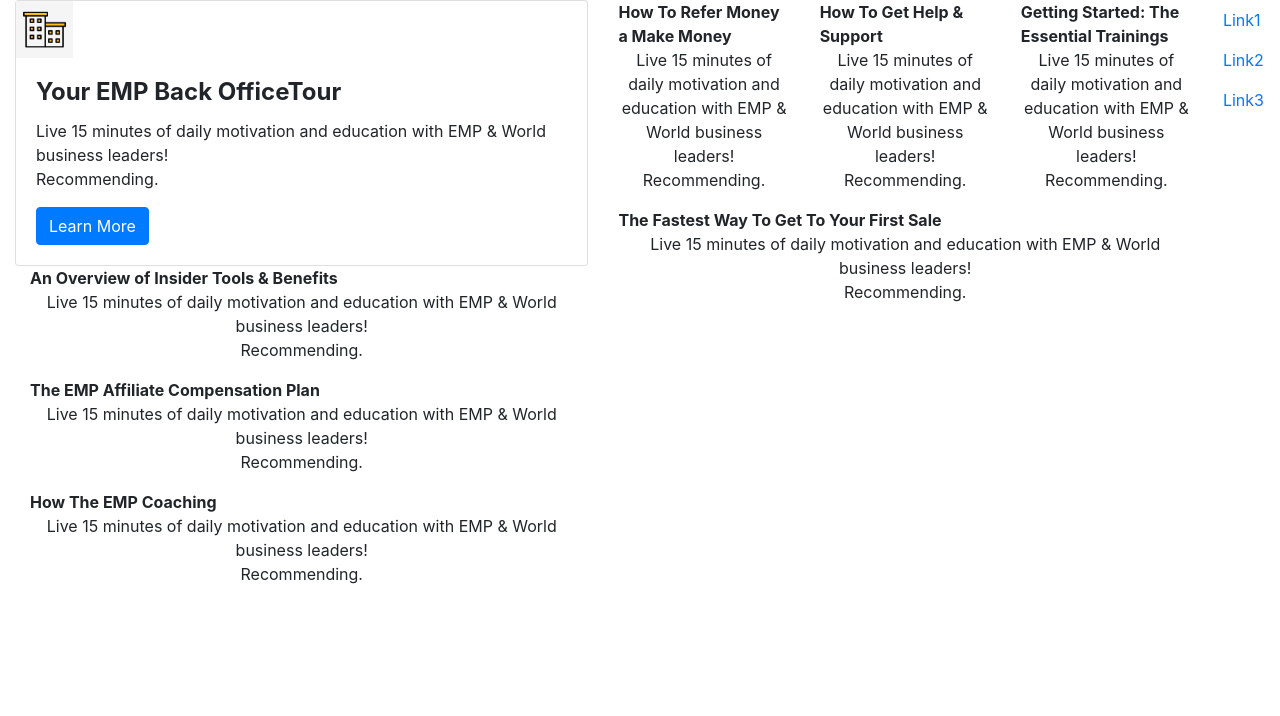
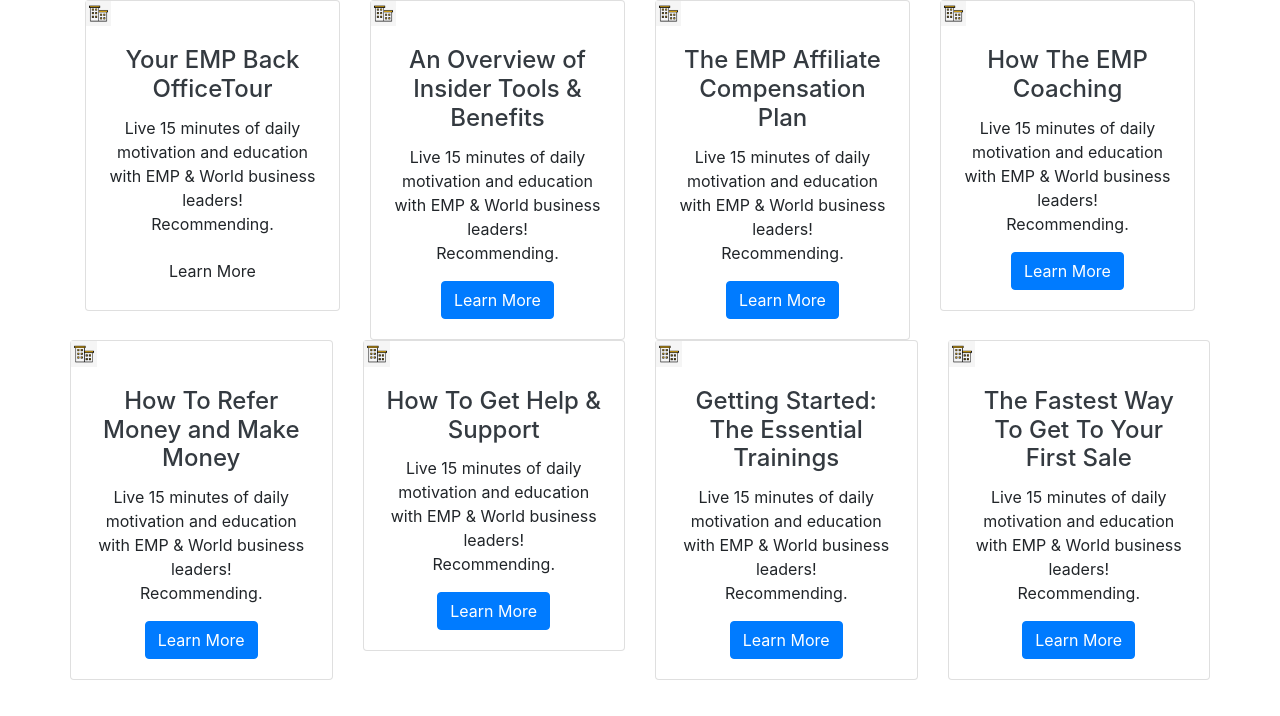
Before and after one commit to glezzz/CSS-Frameworks, a plain HTML site: page index.html in a window 1280 px wide. Drawn offline with nearby package versions, Linux system fonts and the light colour scheme.

Commit message:
fixed-rows

```diff
--- a/index.html
+++ b/index.html
@@ -10,60 +10,109 @@
 
     <title>Hello, world!</title>
 </head>
+<body>
 
-<div class="d-flex justify-content-around">
 <div class="container">
+
+    <div class="row text-center">
+        <div class="col">
+
+            <div class="card">
+                <img class="card-omg-top" src="building.jpg" width="10%" alt="building">
+                <div class="card-body">
+                    <h4 class="card-title text-dark">Your EMP Back OfficeTour</h4>
+                    <p class="card-text text-center">Live 15 minutes of daily motivation and education with EMP & World business leaders!<br> Recommending.
+                        </p>
+                    <button type="button" class="btn" data-toggle="tooltip" data-placement="bottom" title="toolttip on bottom">Learn More
+                    </button>
+                </div>
+            </div>
+        </div>
+
+        <div class="col">
+            <div class="card">
+                <img class="card-omg-top" src="building.jpg" width="10%" alt="building">
+                <div class="card-body">
+                    <h4 class="card-title text-dark text-center">An Overview of Insider Tools & Benefits</h4>
+                    <p class="card-text text-center">Live 15 minutes of daily motivation and education with EMP & World business leaders!<br> Recommending.
+                        </p>
+                    <a href="#!" class="btn btn-primary">Learn More</a>
+                </div>
+            </div>
+        </div>
+
+    <div class="col">
+        <div class="card">
+            <img class="card-omg-top" src="building.jpg" width="10%" alt="building">
+            <div class="card-body">
+                <h4 class="card-title text-center text-dark">The EMP Affiliate Compensation Plan</h4>
+                <p class="card-text text-center">Live 15 minutes of daily motivation and education with EMP & World business leaders!<br> Recommending.</p>
+                <a href="#!" class="btn btn-primary">Learn More</a>
+            </div>
+        </div>
+    </div>
+
+        <div class="col">
+            <div class="card">
+                <img class="card-omg-top" src="building.jpg" width="10%" alt="building">
+                <div class="card-body">
+                    <h4 class="card-title text-center text-dark">How The EMP Coaching</h4>
+                     <p class="card-text text-center">Live 15 minutes of daily motivation and education with EMP & World business leaders!<br> Recommending.</p>
+                    <a href="#!" class="btn btn-primary">Learn More</a>
+                </div>
+            </div>
+        </div>
+
     <div class="row">
         <div class="col">
             <div class="card">
                 <img class="card-omg-top" src="building.jpg" width="10%" alt="building">
                 <div class="card-body">
-                    <h4 class="card-title"><b>Your EMP Back OfficeTour</b></h4>
-                        <p class="card-text">Live 15 minutes of daily motivation and education with EMP & World business leaders!<br> Recommending.
+                    <h4 class="card-title text-center text-dark">How To Refer Money and Make Money</h4>
+                    <p class="card-text text-center">Live 15 minutes of daily motivation and education with EMP & World business leaders!<br> Recommending.
                     </p>
                         <a href="#!" class="btn btn-primary">Learn More</a>
                 </div>
             </div>
+        </div>
+
          <div class="col">
-            <b>An Overview of Insider Tools & Benefits</b>
-            <p class="text-center">Live 15 minutes of daily motivation and education with EMP & World business leaders!<br> Recommending.</p>
+             <div class="card">
+                 <img class="card-omg-top" src="building.jpg" width="10%" alt="building">
+                 <div class="card-body">
+                     <h4 class="card-title text-center text-dark">How To Get Help & Support</h4>
+                    <p class="card-text text-center">Live 15 minutes of daily motivation and education with EMP & World business leaders!<br> Recommending.
+                    </p>
+                     <a href="#!" class="btn btn-primary">Learn More</a>
                  </div>
+             </div>
+         </div>
+
         <div class="col">
-            <b>The EMP Affiliate Compensation Plan</b>
-            <p class="text-center">Live 15 minutes of daily motivation and education with EMP & World business leaders!<br> Recommending.</p>
+            <div class="card">
+                <img class="card-omg-top" src="building.jpg" width="10%" alt="building">
+                <div class="card-body">
+                    <h4 class="card-title text-center text-dark">Getting Started: The Essential Trainings</h4>
+                    <p class="card-text text-center">Live 15 minutes of daily motivation and education with EMP & World business leaders!<br> Recommending.
+                    </p>
+                    <a href="#!" class="btn btn-primary">Learn More</a>
                 </div>
+            </div>
+        </div>
+
         <div class="col">
-            <b>How The EMP Coaching</b>
-            <p class="text-center">Live 15 minutes of daily motivation and education with EMP & World business leaders!<br> Recommending.</p>
+            <div class="card">
+                <img class="card-omg-top" src="building.jpg" width="10%" alt="building">
+                <div class="card-body">
+                    <h4 class="card-title text-center text-dark">The Fastest Way To Get To Your First Sale</h4>
+                    <p class="card-text text-center">Live 15 minutes of daily motivation and education with EMP & World business leaders!<br> Recommending.
+                    </p>
+                    <a href="#!" class="btn btn-primary">Learn More</a>
                 </div>
         </div>
     </div>
 </div>
-<div class="container">
-    <div class="row">
-        <div class="col">
-            <b>How To Refer Money a Make Money</b>
-            <p class="text-center">Live 15 minutes of daily motivation and education with EMP & World business leaders!<br> Recommending.</p>
-        </div>
-        <div class="col">
-            <b>How To Get Help & Support</b>
-            <p class="text-center">Live 15 minutes of daily motivation and education with EMP & World business leaders!<br> Recommending.</p>
-        </div>
-        <div class="col">
-            <b>Getting Started: The Essential Trainings</b>
-            <p class="text-center">Live 15 minutes of daily motivation and education with EMP & World business leaders!<br> Recommending.</p>
-        </div>
-        <div class="col">
-            <b>The Fastest Way To Get To Your First Sale</b>
-            <p class="text-center">Live 15 minutes of daily motivation and education with EMP & World business leaders!<br> Recommending.</p>
-        </div>
-    </div>
-</div>
-<nav class="nav flex-column">
-    <a class="nav-link active" href="#!">Link1</a>
-    <a class="nav-link" href="#!">Link2</a>
-    <a class="nav-link" href="#!">Link3</a>
-</nav>
+
 
 
 
@@ -78,4 +127,5 @@
 <script src="https://cdnjs.cloudflare.com/ajax/libs/popper.js/1.14.7/umd/popper.min.js" integrity="sha384-UO2eT0CpHqdSJQ6hJty5KVphtPhzWj9WO1clHTMGa3JDZwrnQq4sF86dIHNDz0W1" crossorigin="anonymous"></script>
 <script src="https://stackpath.bootstrapcdn.com/bootstrap/4.3.1/js/bootstrap.min.js" integrity="sha384-JjSmVgyd0p3pXB1rRibZUAYoIIy6OrQ6VrjIEaFf/nJGzIxFDsf4x0xIM+B07jRM" crossorigin="anonymous"></script>
 </body>
+
 </html>
```
Lines whose indentation alone changed are shown as unchanged.
